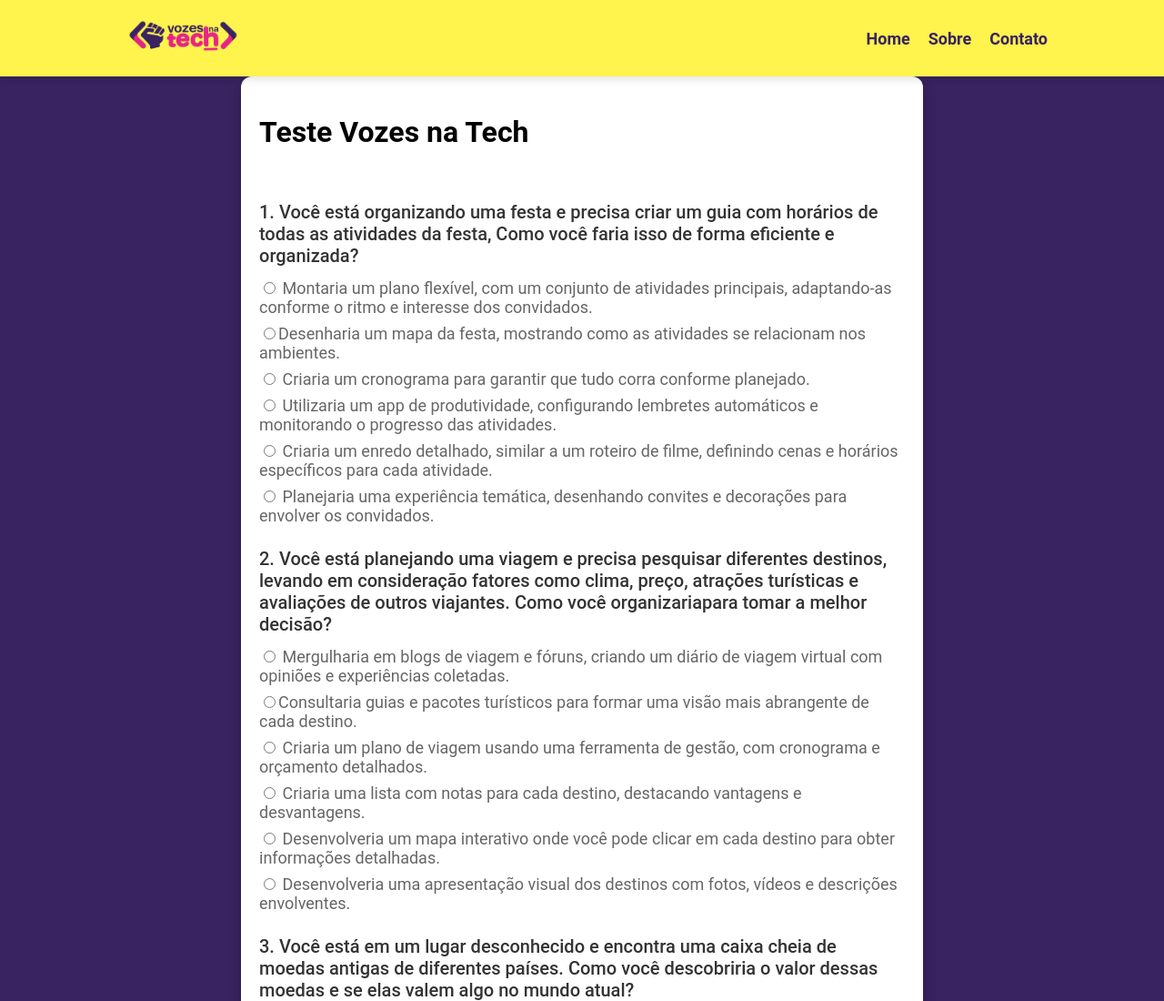
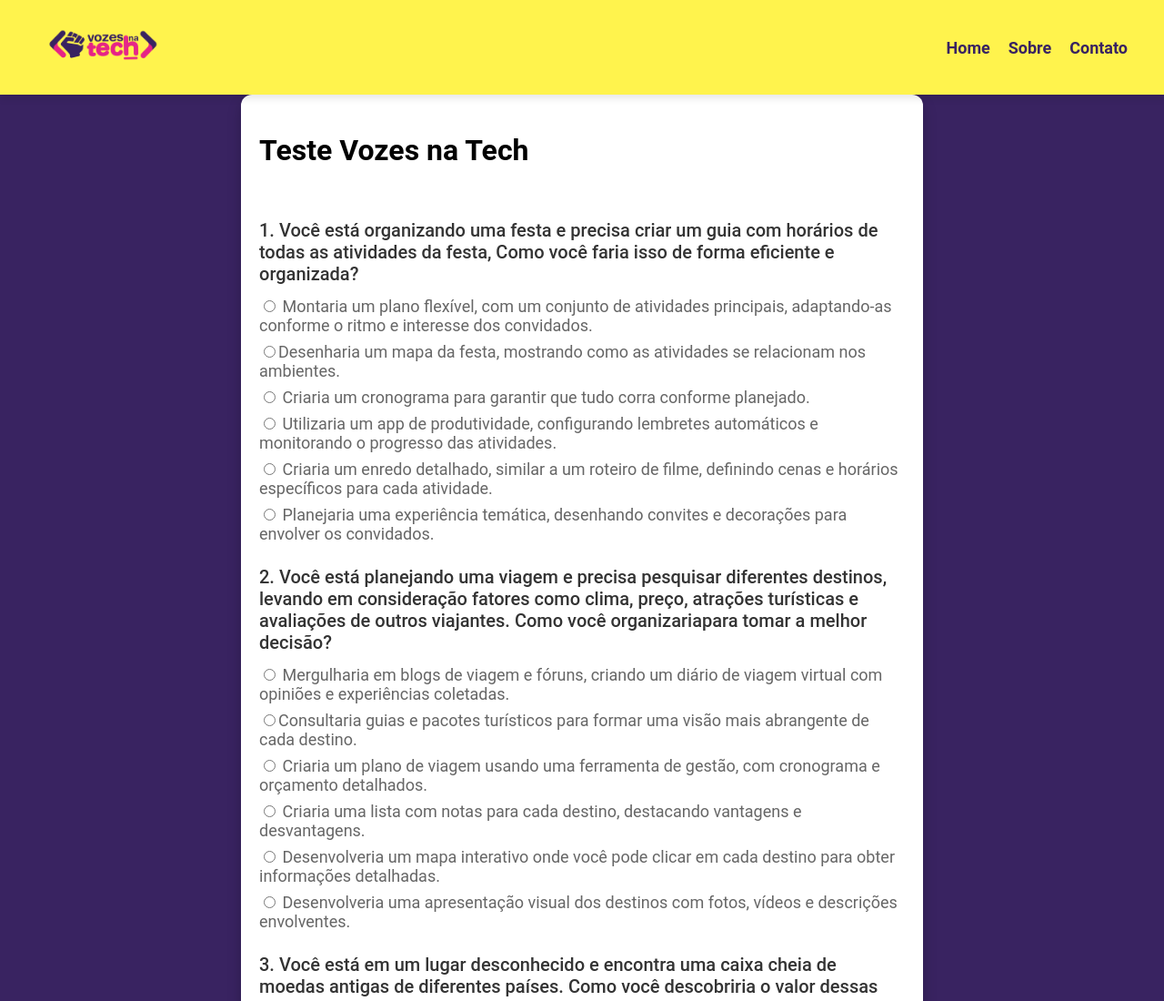
Before and after one commit to meir3manu/Teste-Vozes-na-Tech, a plain HTML site: page index.html in a window 1280 px wide. Shown: the top 1100 px of the page at 91% size. Drawn offline with Linux system fonts and the light colour scheme.

Commit message:
Update styles.css

```diff
--- a/styles.css
+++ b/styles.css
@@ -8,7 +8,7 @@ body {
 
 .site-header {
     background-color: #fff34d;
-    padding: 0 10% ;
+    padding: 10PX 20PX ;
     box-shadow: 0 4px 8px rgba(0, 0, 0, 0.1);
     position: sticky;
     top: 0;
```
